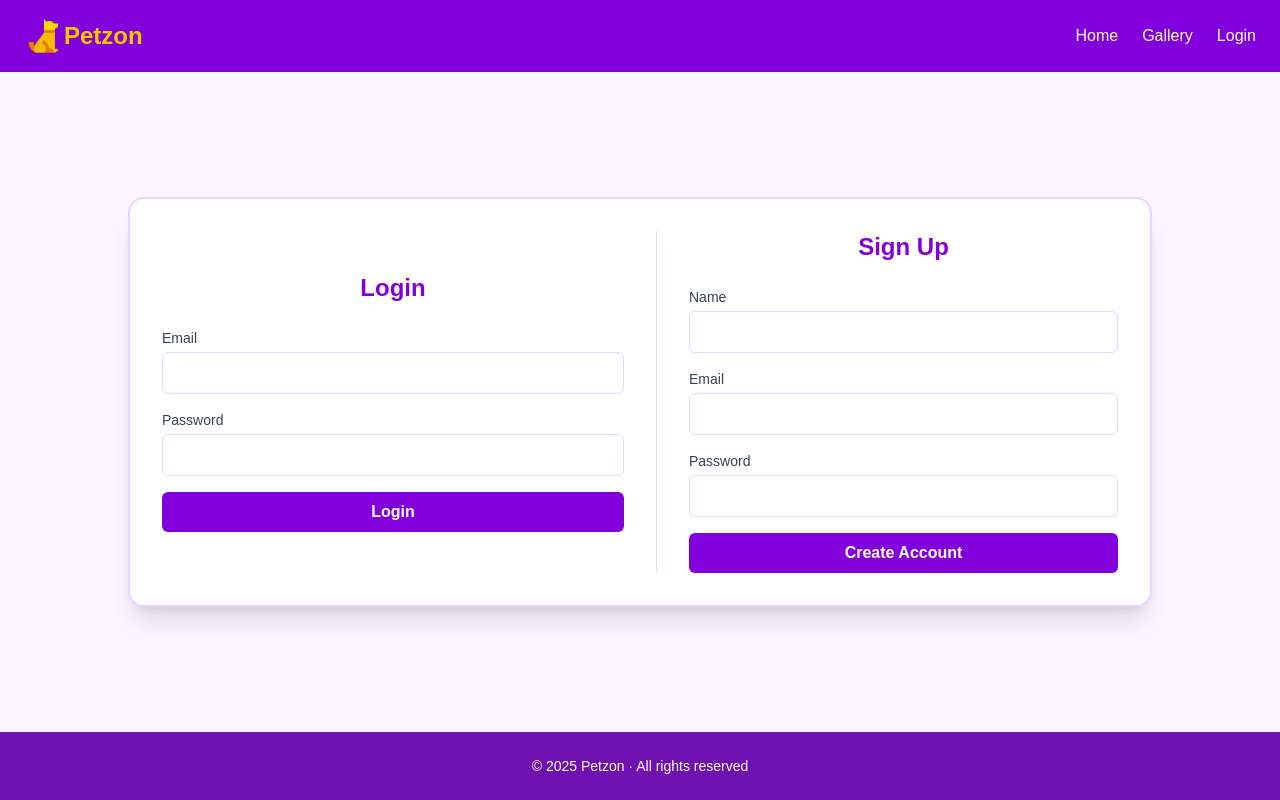
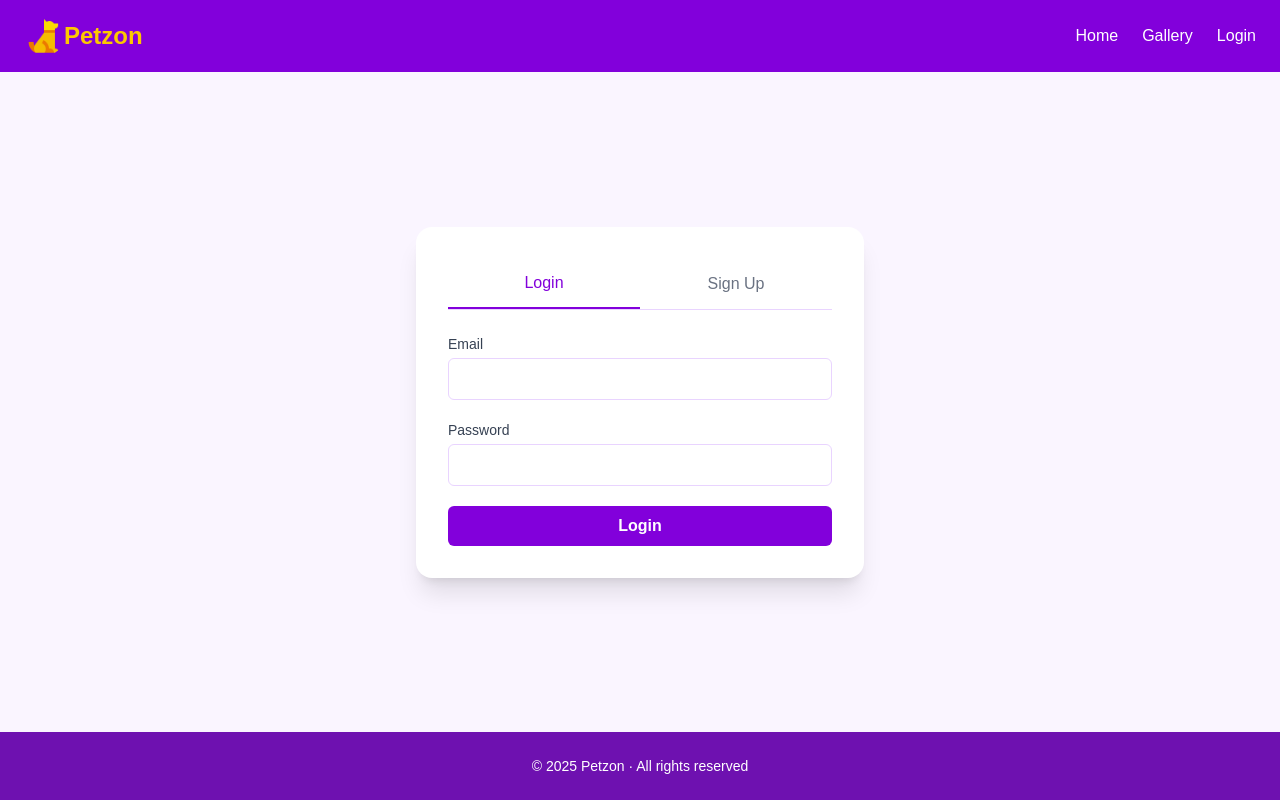
Before and after one commit to lucas-gabryel/petzon, a Next.js app: page /en/login in a window 1280 px wide. Built offline with nearby package versions, Linux system fonts and the light colour scheme.

Commit message:
refatorado para react hook-form

```diff
--- a/app/components/AuthPage.tsx
+++ b/app/components/AuthPage.tsx
@@ -1,84 +1,243 @@
 "use client";
 import { useTranslations } from "next-intl";
+import { useForm, SubmitHandler } from "react-hook-form";
+import { useState } from "react";
+
+interface LoginFormInputs {
+  emailLogin: string;
+  passwordLogin: string;
+}
+
+interface RegisterFormInputs {
+  nameRegister: string;
+  emailRegister: string;
+  passwordRegister: string;
+}
 
 export default function AuthPage() {
-  const t = useTranslations();
+  const t = useTranslations("auth");
+  const [activeTab, setActiveTab] = useState<"login" | "register">("login");
+
+  const {
+    register: registerLogin,
+    handleSubmit: handleSubmitLogin,
+    formState: { errors: errorsLogin, isSubmitting: isSubmittingLogin },
+  } = useForm<LoginFormInputs>({
+    mode: "onBlur",
+  });
+
+  const {
+    register: registerRegister,
+    handleSubmit: handleSubmitRegister,
+    formState: { errors: errorsRegister, isSubmitting: isSubmittingRegister },
+  } = useForm<RegisterFormInputs>({
+    mode: "onBlur",
+  });
+
+  const onLoginSubmit: SubmitHandler<LoginFormInputs> = async (data) => {
+    await new Promise((resolve) => setTimeout(resolve, 1000));
+    console.log("Dados de Login:", data);
+    alert(`Login com: ${data.emailLogin}`);
+  };
+
+  const onRegisterSubmit: SubmitHandler<RegisterFormInputs> = async (data) => {
+    await new Promise((resolve) => setTimeout(resolve, 1000));
+    console.log("Dados de Cadastro:", data);
+    alert(`Cadastro de: ${data.nameRegister} com email ${data.emailRegister}`);
+  };
+
+  const inputClass =
+    "mt-1 w-full border border-purple-200 rounded-md px-3 py-2 focus:outline-none focus:ring-2 focus:ring-purple-500";
+  const errorClass = "text-red-500 text-xs mt-1";
+  const buttonClass =
+    "w-full bg-purple-700 hover:bg-purple-800 text-white py-2 rounded-md font-semibold transition disabled:opacity-50";
 
   return (
     <main className="flex-1 bg-purple-50 flex items-center justify-center px-4 py-10">
-      <div className="border-2 border-purple-200 grid grid-cols-1 md:grid-cols-2 gap-8 w-full max-w-5xl bg-white shadow-xl rounded-2xl p-8">
-        <div className="flex flex-col justify-center space-y-6">
-          <h2 className="text-2xl font-bold text-purple-700 text-center">
-            {t("auth.loginTab")}
-          </h2>
-          <form className="space-y-4">
+      <div className="w-full max-w-md bg-white shadow-xl rounded-2xl p-8">
+        <div className="flex border-b border-purple-200 mb-6">
+          <button
+            onClick={() => setActiveTab("login")}
+            className={`flex-1 py-3 text-center font-medium transition-colors ${
+              activeTab === "login"
+                ? "text-purple-700 border-b-2 border-purple-700"
+                : "text-gray-500 hover:text-purple-600"
+            }`}
+          >
+            {t("loginTab")}
+          </button>
+          <button
+            onClick={() => setActiveTab("register")}
+            className={`flex-1 py-3 text-center font-medium transition-colors ${
+              activeTab === "register"
+                ? "text-purple-700 border-b-2 border-purple-700"
+                : "text-gray-500 hover:text-purple-600"
+            }`}
+          >
+            {t("registerTab")}
+          </button>
+        </div>
+
+        {activeTab === "login" && (
+          <form
+            onSubmit={handleSubmitLogin(onLoginSubmit)}
+            className="space-y-5"
+          >
             <div>
-              <label className="block text-sm font-medium text-gray-700">
-                {t("auth.email")}
+              <label
+                htmlFor="emailLogin"
+                className="block text-sm font-medium text-gray-700"
+              >
+                {t("email")}
               </label>
               <input
+                id="emailLogin"
                 type="email"
-                className="mt-1 w-full border border-purple-200 rounded-md px-3 py-2 focus:outline-none focus:ring-2 focus:ring-purple-500"
+                className={`${inputClass} ${
+                  errorsLogin.emailLogin ? "border-red-500" : ""
+                }`}
+                {...registerLogin("emailLogin", {
+                  required: t("errorEmailRequired"),
+                  pattern: {
+                    value: /^[A-Z0-9._%+-]+@[A-Z0-9.-]+\.[A-Z]{2,}$/i,
+                    message: t("errorEmailInvalid"),
+                  },
+                })}
               />
+              {errorsLogin.emailLogin && (
+                <p className={errorClass}>{errorsLogin.emailLogin.message}</p>
+              )}
             </div>
             <div>
-              <label className="block text-sm font-medium text-gray-700">
-                {t("auth.password")}
+              <label
+                htmlFor="passwordLogin"
+                className="block text-sm font-medium text-gray-700"
+              >
+                {t("password")}
               </label>
               <input
+                id="passwordLogin"
                 type="password"
-                className="mt-1 w-full border border-purple-200 rounded-md px-3 py-2 focus:outline-none focus:ring-2 focus:ring-purple-500"
+                className={`${inputClass} ${
+                  errorsLogin.passwordLogin ? "border-red-500" : ""
+                }`}
+                {...registerLogin("passwordLogin", {
+                  required: t("errorPasswordRequired"),
+                  minLength: {
+                    value: 6,
+                    message: t("errorPasswordMinLength"),
+                  },
+                })}
               />
+              {errorsLogin.passwordLogin && (
+                <p className={errorClass}>
+                  {errorsLogin.passwordLogin.message}
+                </p>
+              )}
             </div>
             <button
               type="submit"
-              className="w-full bg-purple-700 hover:bg-purple-800 text-white py-2 rounded-md font-semibold transition"
+              className={buttonClass}
+              disabled={isSubmittingLogin}
             >
-              {t("auth.loginBtn")}
+              {isSubmittingLogin ? t("submittingLogin") : t("loginBtn")}
             </button>
           </form>
-        </div>
+        )}
 
-        <div className="flex flex-col justify-center space-y-6 border-t pt-8 md:border-t-0 md:border-l md:pt-0 md:pl-8 border-purple-200">
-          <h2 className="text-2xl font-bold text-purple-700 text-center">
-            {t("auth.registerTab")}
-          </h2>
-          <form className="space-y-4">
+        {activeTab === "register" && (
+          <form
+            onSubmit={handleSubmitRegister(onRegisterSubmit)}
+            className="space-y-5"
+          >
             <div>
-              <label className="block text-sm font-medium text-gray-700">
-                {t("auth.name")}
+              <label
+                htmlFor="nameRegister"
+                className="block text-sm font-medium text-gray-700"
+              >
+                {t("name")}
               </label>
               <input
+                id="nameRegister"
                 type="text"
-                className="mt-1 w-full border border-purple-200 rounded-md px-3 py-2 focus:outline-none focus:ring-2 focus:ring-purple-500"
+                className={`${inputClass} ${
+                  errorsRegister.nameRegister ? "border-red-500" : ""
+                }`}
+                {...registerRegister("nameRegister", {
+                  required: t("errorNameRequired"),
+                })}
               />
+              {errorsRegister.nameRegister && (
+                <p className={errorClass}>
+                  {errorsRegister.nameRegister.message}
+                </p>
+              )}
             </div>
             <div>
-              <label className="block text-sm font-medium text-gray-700">
-                {t("auth.email")}
+              <label
+                htmlFor="emailRegister"
+                className="block text-sm font-medium text-gray-700"
+              >
+                {t("email")}
               </label>
               <input
+                id="emailRegister"
                 type="email"
-                className="mt-1 w-full border border-purple-200 rounded-md px-3 py-2 focus:outline-none focus:ring-2 focus:ring-purple-500"
+                className={`${inputClass} ${
+                  errorsRegister.emailRegister ? "border-red-500" : ""
+                }`}
+                {...registerRegister("emailRegister", {
+                  required: t("errorEmailRequired"),
+                  pattern: {
+                    value: /^[A-Z0-9._%+-]+@[A-Z0-9.-]+\.[A-Z]{2,}$/i,
+                    message: t("errorEmailInvalid"),
+                  },
+                })}
               />
+              {errorsRegister.emailRegister && (
+                <p className={errorClass}>
+                  {errorsRegister.emailRegister.message}
+                </p>
+              )}
             </div>
             <div>
-              <label className="block text-sm font-medium text-gray-700">
-                {t("auth.password")}
+              <label
+                htmlFor="passwordRegister"
+                className="block text-sm font-medium text-gray-700"
+              >
+                {t("password")}
               </label>
               <input
+                id="passwordRegister"
                 type="password"
-                className="mt-1 w-full border border-purple-200 rounded-md px-3 py-2 focus:outline-none focus:ring-2 focus:ring-purple-500"
+                className={`${inputClass} ${
+                  errorsRegister.passwordRegister ? "border-red-500" : ""
+                }`}
+                {...registerRegister("passwordRegister", {
+                  required: t("errorPasswordRequired"),
+                  minLength: {
+                    value: 6,
+                    message: t("errorPasswordMinLength"),
+                  },
+                })}
               />
+              {errorsRegister.passwordRegister && (
+                <p className={errorClass}>
+                  {errorsRegister.passwordRegister.message}
+                </p>
+              )}
             </div>
             <button
               type="submit"
-              className="w-full bg-purple-700 hover:bg-purple-800 text-white py-2 rounded-md font-semibold transition"
+              className={buttonClass}
+              disabled={isSubmittingRegister}
             >
-              {t("auth.registerBtn")}
+              {isSubmittingRegister
+                ? t("submittingRegister")
+                : t("registerBtn")}
             </button>
           </form>
-        </div>
+        )}
       </div>
     </main>
   );
--- a/messages/en.json
+++ b/messages/en.json
@@ -49,6 +49,13 @@
     "email": "Email",
     "password": "Password",
     "loginBtn": "Login",
-    "registerBtn": "Create Account"
+    "registerBtn": "Create Account",
+    "submittingLogin": "Logging in...",
+    "submittingRegister": "Signing up...",
+    "errorNameRequired": "Name is required",
+    "errorEmailRequired": "Email is required",
+    "errorEmailInvalid": "Invalid email address",
+    "errorPasswordRequired": "Password is required",
+    "errorPasswordMinLength": "Password must be at least 6 characters"
   }
 }
--- a/messages/es.json
+++ b/messages/es.json
@@ -49,6 +49,13 @@
     "email": "Correo",
     "password": "Contraseña",
     "loginBtn": "Iniciar sesión",
-    "registerBtn": "Crear cuenta"
+    "registerBtn": "Crear cuenta",
+    "submittingLogin": "Iniciando sesión...",
+    "submittingRegister": "Registrando...",
+    "errorNameRequired": "Nombre es obligatorio",
+    "errorEmailRequired": "Correo es obligatorio",
+    "errorEmailInvalid": "Dirección de correo inválida",
+    "errorPasswordRequired": "Contraseña es obligatoria",
+    "errorPasswordMinLength": "Contraseña debe tener al menos 6 caracteres"
   }
 }
--- a/messages/pt.json
+++ b/messages/pt.json
@@ -50,6 +50,13 @@
     "email": "E-mail",
     "password": "Senha",
     "loginBtn": "Entrar",
-    "registerBtn": "Criar conta"
+    "registerBtn": "Criar conta",
+    "submittingLogin": "Entrando...",
+    "submittingRegister": "Registrando...",
+    "errorNameRequired": "Nome é obrigatório",
+    "errorEmailRequired": "E-mail é obrigatório",
+    "errorEmailInvalid": "Endereço de e-mail inválido",
+    "errorPasswordRequired": "Senha é obrigatória",
+    "errorPasswordMinLength": "Senha deve ter pelo menos 6 caracteres"
   }
 }
--- a/package.json
+++ b/package.json
@@ -20,6 +20,7 @@
     "next-intl": "^4.1.0",
     "react": "^19.0.0",
     "react-dom": "^19.0.0",
+    "react-hook-form": "^7.56.4",
     "react-icons": "^5.5.0",
     "react-redux": "^9.2.0"
   },
```
Also changed, not shown: 1 other file (tests, documents, lock files or other folders).
